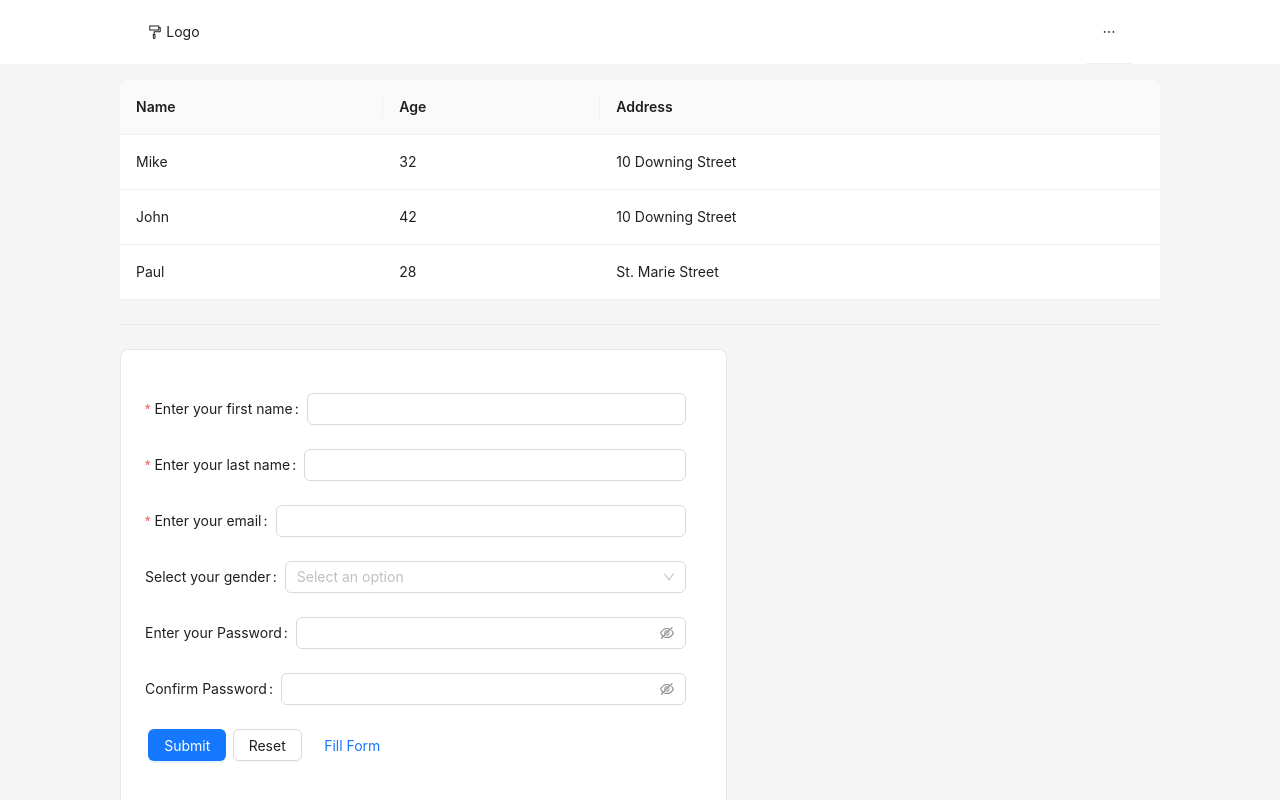
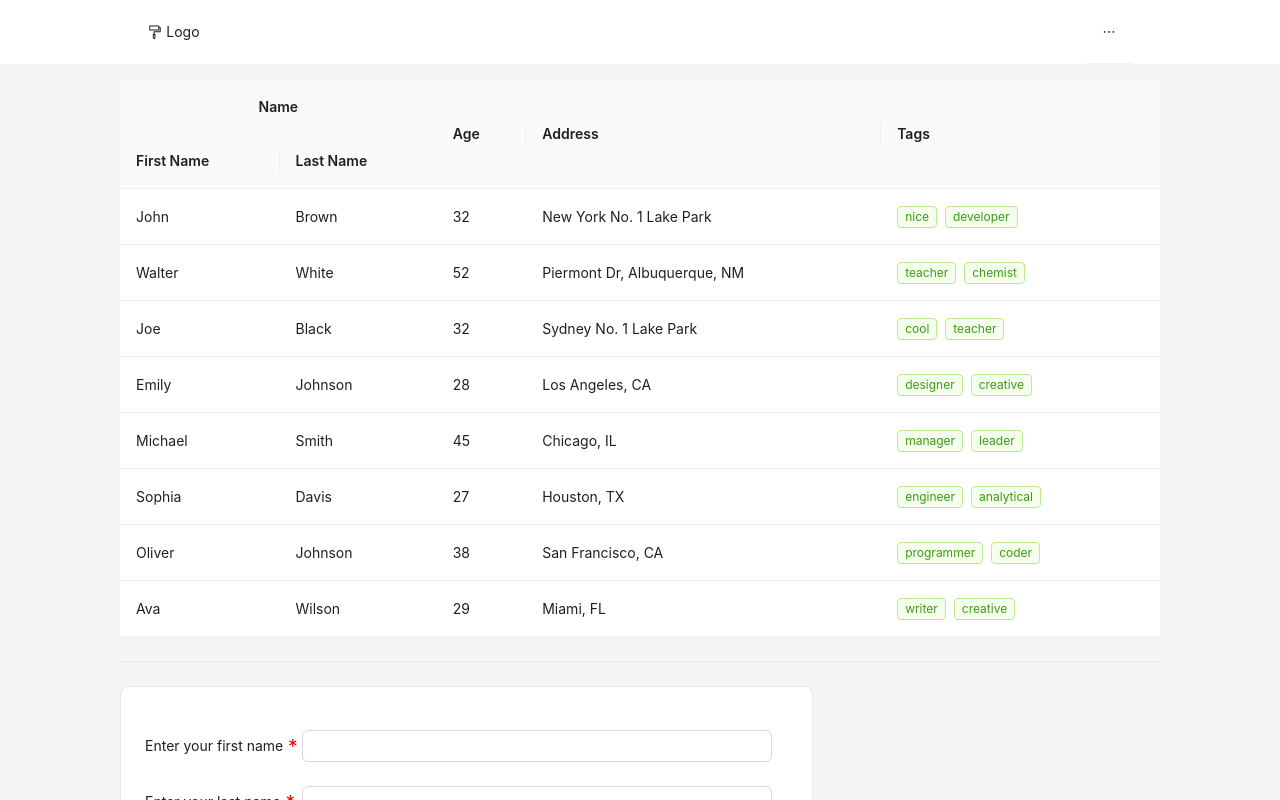
Before and after one commit to abh1sh3kk/exploring-antd, a React (Vite) app: page / in a window 1280 px wide. Shown: the top 800 px of the page. Built offline with nearby package versions, Linux system fonts and the light colour scheme.

Commit message:
practice some table and fix label in form

```diff
--- a/src/App.jsx
+++ b/src/App.jsx
@@ -1,47 +1,77 @@
 import React, { useEffect, useState } from "react";
-import { Col, Divider, Layout, Row, Table } from "antd";
+import { Col, Divider, Layout, Row, Space, Table, Tag } from "antd";
 import FormPractice from "./components/FormPractice";
 import "./styles/Navbar.css";
 import Navbar from "./components/Navbar";
 import { Content, Footer, Header } from "antd/es/layout/layout";
+import Column from "antd/es/table/Column";
+import ColumnGroup from "antd/es/table/ColumnGroup";
 
 const App = () => {
-    const dataSource = [
+    const data = [
         {
             key: "1",
-            name: "Mike",
+            firstName: "John",
+            lastName: "Brown",
             age: 32,
-            address: "10 Downing Street",
+            address: "New York No. 1 Lake Park",
+            tags: ["nice", "developer"],
         },
         {
             key: "2",
-            name: "John",
-            age: 42,
-            address: "10 Downing Street",
+            firstName: "Walter",
+            lastName: "White",
+            age: 52,
+            address: "Piermont Dr, Albuquerque, NM",
+            tags: ["teacher", "chemist"],
         },
         {
             key: "3",
-            name: "Paul",
-            age: 28,
-            address: "St. Marie Street",
-        },
-    ];
-
-    const columns = [
-        {
-            title: "Name",
-            dataIndex: "name",
-            key: "name",
+            firstName: "Joe",
+            lastName: "Black",
+            age: 32,
+            address: "Sydney No. 1 Lake Park",
+            tags: ["cool", "teacher"],
         },
         {
-            title: "Age",
-            dataIndex: "age",
-            key: "age",
+            key: "4",
+            firstName: "Emily",
+            lastName: "Johnson",
+            age: 28,
+            address: "Los Angeles, CA",
+            tags: ["designer", "creative"],
         },
         {
-            title: "Address",
-            dataIndex: "address",
-            key: "address",
+            key: "5",
+            firstName: "Michael",
+            lastName: "Smith",
+            age: 45,
+            address: "Chicago, IL",
+            tags: ["manager", "leader"],
+        },
+        {
+            key: "6",
+            firstName: "Sophia",
+            lastName: "Davis",
+            age: 27,
+            address: "Houston, TX",
+            tags: ["engineer", "analytical"],
+        },
+        {
+            key: "7",
+            firstName: "Oliver",
+            lastName: "Johnson",
+            age: 38,
+            address: "San Francisco, CA",
+            tags: ["programmer", "coder"],
+        },
+        {
+            key: "8",
+            firstName: "Ava",
+            lastName: "Wilson",
+            age: 29,
+            address: "Miami, FL",
+            tags: ["writer", "creative"],
         },
     ];
 
@@ -69,12 +99,28 @@ const App = () => {
             <Content className="main-section-container">
                 <Row style={{ width: "100%" }} justify={"center"}>
                     <Col className="main-section" span={24} sm={{ span: 20 }}>
-                        <Table
-                            dataSource={dataSource}
-                            columns={columns}
-                            pagination={{ position: ["none", "none"] }}
-                        />
-
+                        <Table dataSource={data} pagination={{ position: ["none", "none"] }}>
+                            <ColumnGroup title="Name">
+                                <Column title="First Name" dataIndex="firstName" key="firstName" />
+                                <Column title="Last Name" dataIndex="lastName" key="lastName" />
+                            </ColumnGroup>
+                            <Column title="Age" dataIndex="age" key="age" />
+                            <Column title="Address" dataIndex="address" key="address" />
+                            <Column
+                                title="Tags"
+                                dataIndex="tags"
+                                key="tags"
+                                render={(tags) => (
+                                    <>
+                                        {tags.map((tag) => (
+                                            <Tag color="green" key={tag}>
+                                                {tag}
+                                            </Tag>
+                                        ))}
+                                    </>
+                                )}
+                            />
+                        </Table>
                         <Divider />
 
                         <Row className="w-100">
--- a/src/components/FormPractice.jsx
+++ b/src/components/FormPractice.jsx
@@ -1,4 +1,4 @@
-import { Button, Col, Form, Input, Select, Typography } from "antd";
+import { Button, Col, Form, Input, Select, Tag, Typography } from "antd";
 import Password from "antd/es/input/Password";
 import React from "react";
 
@@ -24,15 +24,25 @@ function FormPractice() {
         });
     };
 
+    const customizeRequiredMark = (label, { required }) => {
+        return (
+            <>
+                {label}
+                {required ? <span style={{color: "red", marginInline: "0.3rem", fontSize: "1.2rem"}}>*</span> : <></>}
+            </>
+        );
+    };
+
     return (
-        <Col className="form-container" span={24} sm={{span: 14}}>
+        <Col className="form-container" span={24}  md={{ span: 18}} xl={{ span: 16}} xxl={{span: 14}}>
             <Form
-                // wrapperCol={{ span: 20 }}
-                wrapperCol={{flex: 1}}
+                wrapperCol={{ span: 24 }}
+                labelCol={{ span: 6, sm: 8, md: 9, xl: 6 }}
                 name="practise_form"
                 className="my-form"
                 form={form}
                 autoComplete="off"
+                requiredMark={customizeRequiredMark}
             >
                 <Form.Item
                     label="Enter your first name"
@@ -88,7 +98,7 @@ function FormPractice() {
                     <Password></Password>
                 </Form.Item>
 
-                <Form.Item wrapperCol={{ span: 24 }}>
+                <Form.Item wrapperCol={{ span: 24, md: {offset: 4}, xl: {offset: 6} }}>
                     <Button type="primary" className="button">
                         Submit
                     </Button>
```
